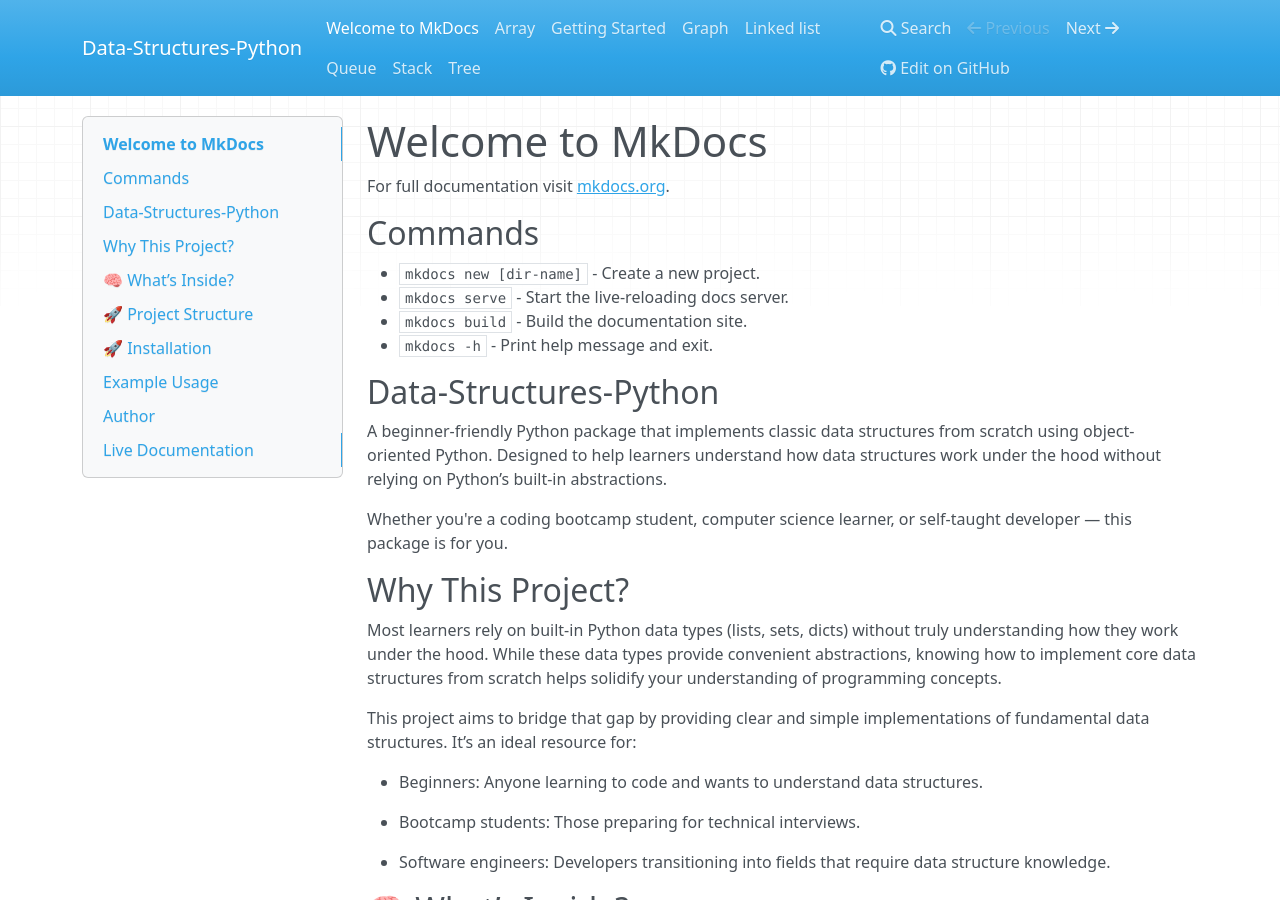
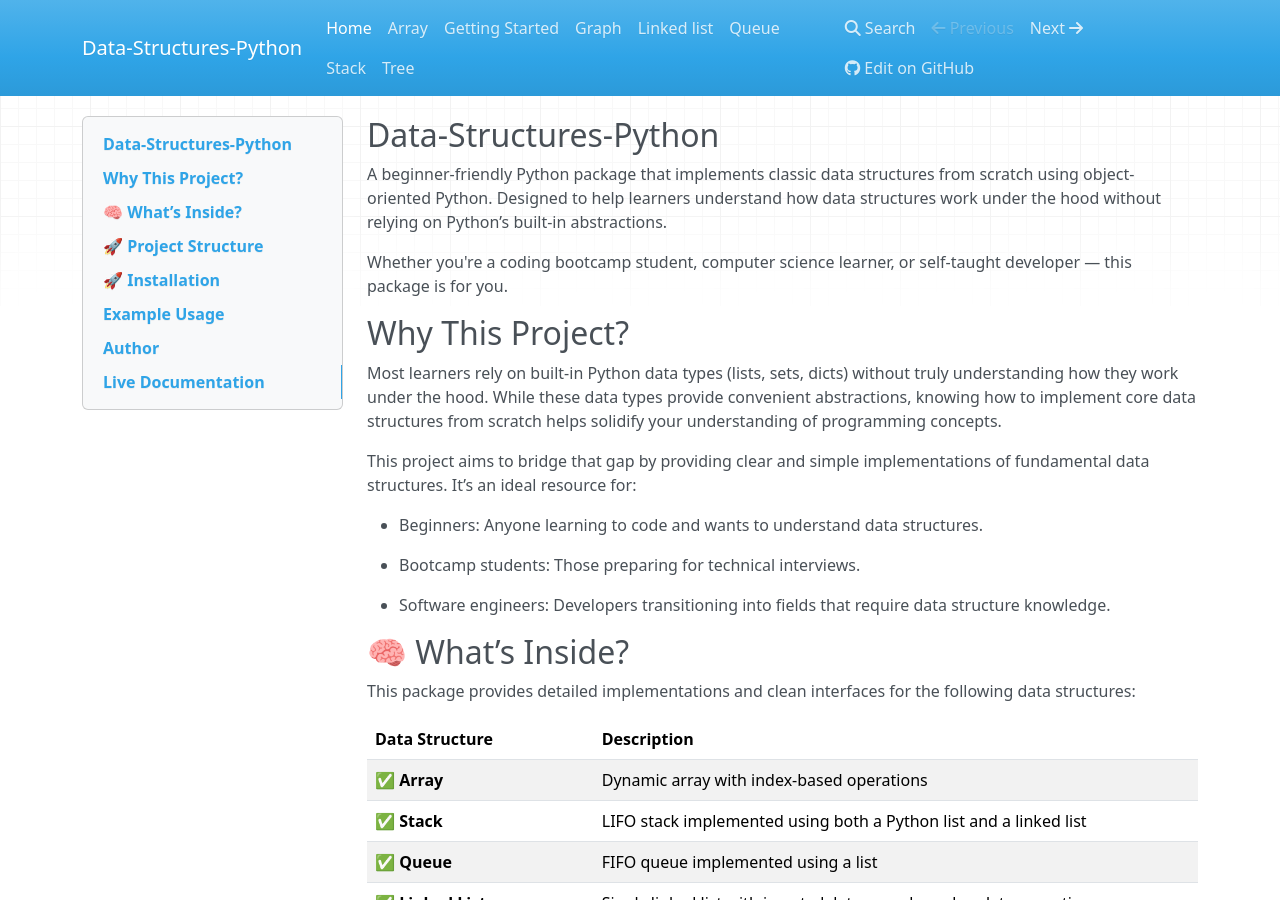
Before and after one commit to olaluwoye9/data-structures-python, an MkDocs documentation site: the page built from docs/index.md, in a window 1280 px wide and 900 px high. Built offline with MkDocs 1.6.1, drawn with Linux system fonts in a browser that asks for light colours; nearby versions of some CDN libraries.

Commit message:
Data structure implementation

```diff
--- a/docs/index.md
+++ b/docs/index.md
@@ -1,15 +1,3 @@
-
-# Welcome to MkDocs
-
-For full documentation visit [mkdocs.org](https://www.mkdocs.org).
-
-## Commands
-
-* `mkdocs new [dir-name]` - Create a new project.
-* `mkdocs serve` - Start the live-reloading docs server.
-* `mkdocs build` - Build the documentation site.
-* `mkdocs -h` - Print help message and exit.
-
 ## Data-Structures-Python
 
 A beginner-friendly Python package that implements classic data structures from scratch using object-oriented Python. Designed to help learners understand how data structures work under the hood without relying on Python’s built-in abstractions.
```
